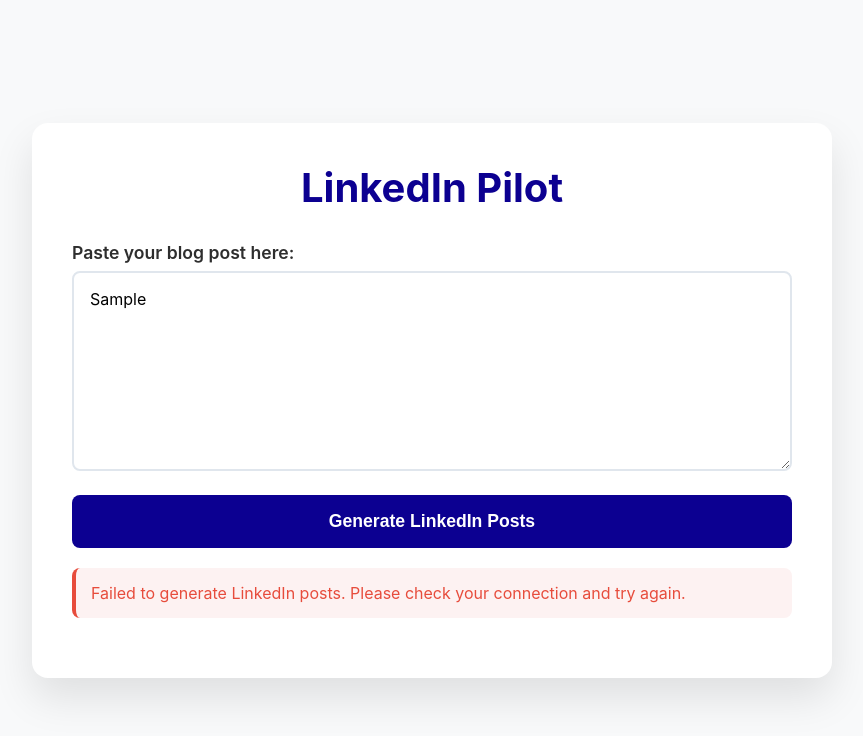
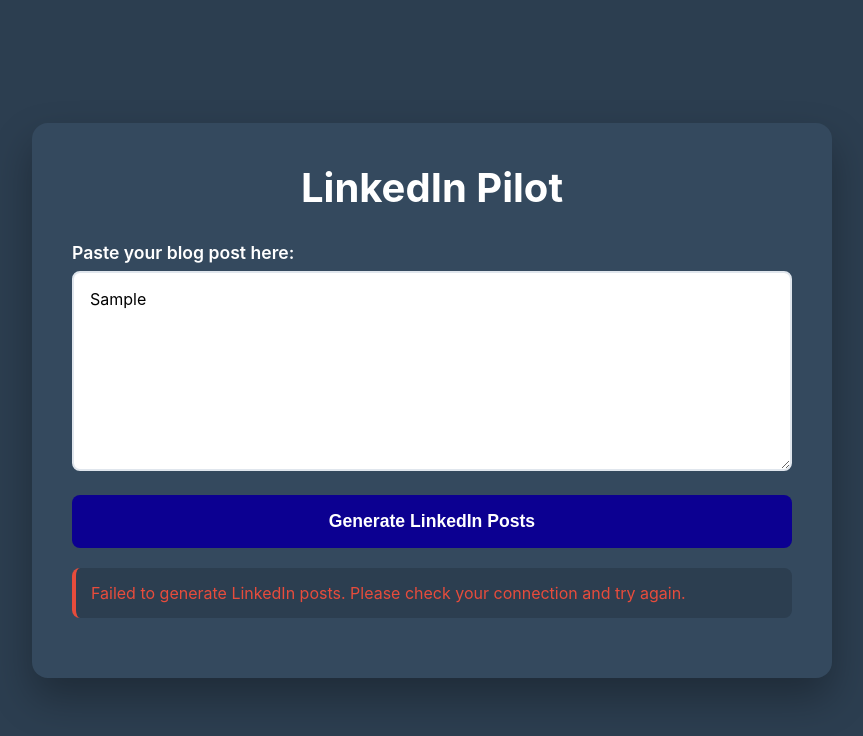
Before and after one commit to zelmetennani/Linkedin-Pilot, a plain HTML site: page index.html in a window 1280 px wide. Both pictures are taken after typing "Sample" into the empty fields and a click on the button "Generate LinkedIn Posts". Shown: the whole page, without its empty margins (208-1071 px from the left). Drawn offline with Linux system fonts and the light colour scheme; no server answers.

```diff
--- a/index.html
+++ b/index.html
@@ -13,7 +13,7 @@
 
         body {
             font-family: -apple-system, BlinkMacSystemFont, 'Segoe UI', Roboto, sans-serif;
-            background: #f8f9fa;
+            background: #2c3e50;
             min-height: 100vh;
             display: flex;
             align-items: center;
@@ -22,17 +22,17 @@
         }
 
         .container {
-            background: white;
+            background: #34495e;
             padding: 40px;
             border-radius: 16px;
-            box-shadow: 0 20px 40px rgba(0, 0, 0, 0.1);
+            box-shadow: 0 20px 40px rgba(0, 0, 0, 0.3);
             max-width: 800px;
             width: 100%;
         }
 
         h1 {
             text-align: center;
-            color: #0C0091;
+            color: white;
             margin-bottom: 30px;
             font-size: 2.5rem;
             font-weight: 700;
@@ -45,7 +45,7 @@
         label {
             display: block;
             margin-bottom: 8px;
-            color: #2E2E2E;
+            color: white;
             font-weight: 600;
             font-size: 1.1rem;
         }
@@ -100,7 +100,7 @@
             display: none;
             text-align: center;
             margin: 20px 0;
-            color: #666;
+            color: #bdc3c7;
         }
 
         .results {
@@ -109,7 +109,7 @@
         }
 
         .results h2 {
-            color: #0C0091;
+            color: white;
             margin-bottom: 20px;
             font-size: 1.8rem;
         }
@@ -120,7 +120,8 @@
         }
 
         .results li {
-            background: #f8f9fa;
+            background: #2c3e50;
+            color: white;
             padding: 20px;
             margin-bottom: 15px;
             border-radius: 8px;
@@ -130,7 +131,7 @@
 
         .error {
             color: #e74c3c;
-            background: #fdf2f2;
+            background: #2c3e50;
             padding: 15px;
             border-radius: 8px;
             margin: 20px 0;
```
